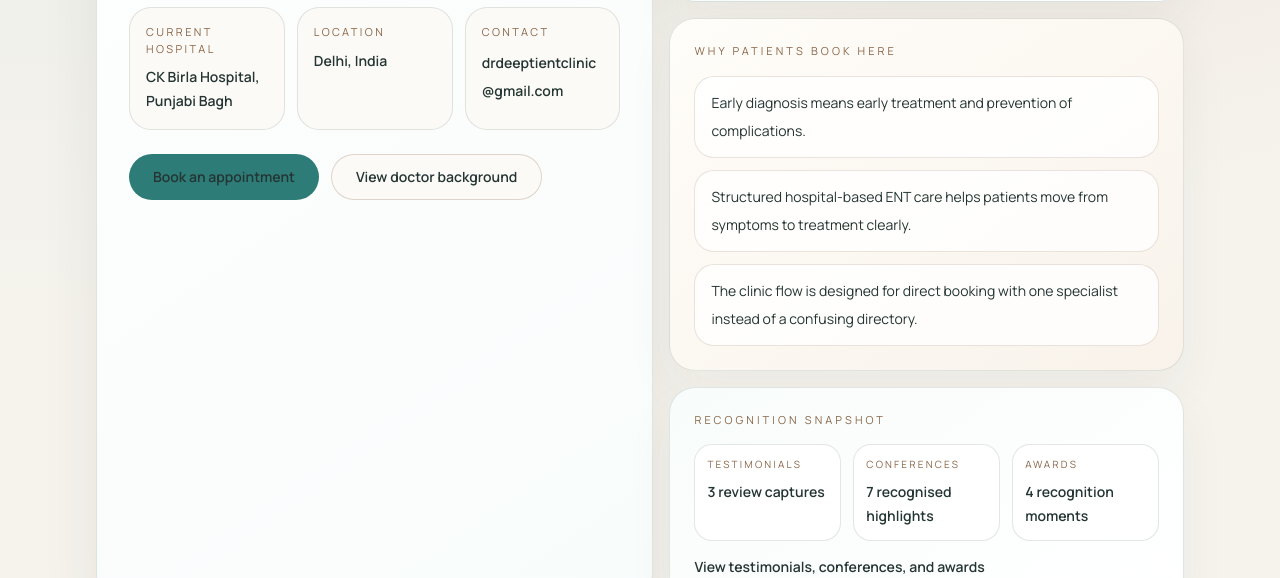
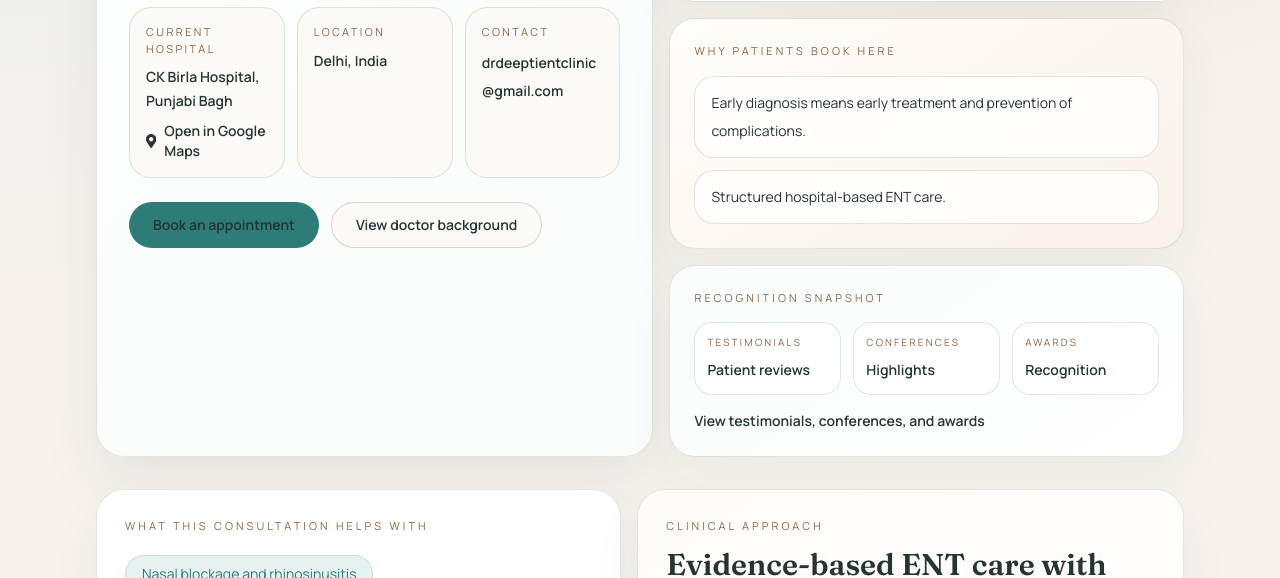
Before and after one commit to CodinGakpo/DrDeeptiEnt, a React (Vite) app in the folder frontend/: page /doctors/1 in a window 1280 px wide. Shown: the part 820-1398 px from the top of the page. Built offline with nearby package versions, Linux system fonts and the light colour scheme; no server answers.

Commit message:
Text changes

```diff
--- a/frontend/src/pages/DoctorProfile.jsx
+++ b/frontend/src/pages/DoctorProfile.jsx
@@ -1,5 +1,6 @@
 import { useEffect } from "react";
 import { Link, useParams } from "react-router-dom";
+import { FaMapMarkerAlt } from "react-icons/fa";
 
 import { useBooking } from "../hooks/useBooking";
 import { formatDateLabel } from "../utils/formatters";
@@ -73,6 +74,15 @@ export default function DoctorProfile() {
               <p className="mt-2 text-sm font-semibold leading-6 text-[var(--color-ink)]">
                 {doctor.currentPracticeShort}
               </p>
+              <a
+                className="mt-2 inline-flex items-center gap-2 text-sm font-semibold text-[var(--color-cyan-deep)] transition hover:text-[var(--color-wood-deep)]"
+                href={doctor.currentPracticeMapUrl}
+                rel="noreferrer"
+                target="_blank"
+              >
+                <FaMapMarkerAlt aria-hidden="true" />
+                Open in Google Maps
+              </a>
             </div>
 
             <div className="rounded-[22px] border border-[var(--color-line)] bg-[var(--color-paper-soft)] p-4">
--- a/frontend/src/pages/Home.jsx
+++ b/frontend/src/pages/Home.jsx
@@ -1,5 +1,6 @@
 import { useEffect } from "react";
 import { Link } from "react-router-dom";
+import { FaMapMarkerAlt } from "react-icons/fa";
 
 import { useBooking } from "../hooks/useBooking";
 import { formatShortDate } from "../utils/formatters";
@@ -70,6 +71,15 @@ export default function Home() {
               <p className="mt-2 text-sm font-semibold leading-6 text-[var(--color-ink)]">
                 {doctor.currentPractice}
               </p>
+              <a
+                className="mt-2 inline-flex items-center gap-2 text-sm font-semibold text-[var(--color-cyan-deep)] transition hover:text-[var(--color-wood-deep)]"
+                href={doctor.currentPracticeMapUrl}
+                rel="noreferrer"
+                target="_blank"
+              >
+                <FaMapMarkerAlt aria-hidden="true" />
+                Open in Google Maps
+              </a>
             </div>
 
             <div className="rounded-[22px] bg-[var(--color-paper-soft)] px-4 py-4">
@@ -195,7 +205,7 @@ export default function Home() {
               className="inline-flex w-full items-center justify-center rounded-full border border-[rgba(138,102,72,0.26)] bg-[var(--color-paper-soft)] px-6 py-3 text-sm font-semibold text-[var(--color-wood-deep)] transition hover:bg-[var(--color-wood-soft)] sm:w-auto"
               href="#patient-guidance"
             >
-              Read patient guidance
+              Patient Education
             </a>
           </div>
         </div>
@@ -224,10 +234,6 @@ export default function Home() {
           <p className="text-[11px] uppercase tracking-[0.28em] text-[var(--color-wood)]">
             Professional background
           </p>
-          <h2 className="mt-3 font-serif text-3xl text-[var(--color-ink)]">
-            A concise view of hospital experience before you go deeper into the full profile.
-          </h2>
-
           <div className="mt-5 space-y-4">
             {featuredTimeline.map((item) => (
               <article
--- a/frontend/src/utils/doctorProfiles.js
+++ b/frontend/src/utils/doctorProfiles.js
@@ -8,6 +8,8 @@ const doctorProfile = {
   specialtyLine: "ENT, Ear, Nose and Sinus Care",
   currentPractice: "CK Birla Hospital, Punjabi Bagh, New Delhi",
   currentPracticeShort: "CK Birla Hospital, Punjabi Bagh",
+  currentPracticeMapUrl:
+    "https://www.google.com/maps/search/?api=1&query=CK+Birla+Hospital+Punjabi+Bagh+New+Delhi",
   previousPractice: "Senior ENT Consultant at Max Healthcare, Delhi for 17 years",
   location: "Delhi, India",
   email: "drdeeptientclinic@gmail.com",
@@ -27,8 +29,7 @@ const doctorProfile = {
   ],
   whyBookNow: [
     "Early diagnosis means early treatment and prevention of complications.",
-    "Structured hospital-based ENT care helps patients move from symptoms to treatment clearly.",
-    "The clinic flow is designed for direct booking with one specialist instead of a confusing directory.",
+    "Structured hospital-based ENT care.",
   ],
   focusAreas: [
     "Nasal blockage and rhinosinusitis",
--- a/frontend/src/utils/mediaGallery.js
+++ b/frontend/src/utils/mediaGallery.js
@@ -99,15 +99,15 @@ export const awards = [
 export const recognitionHighlights = [
   {
     label: "Testimonials",
-    value: `${testimonials.length} review captures`,
+    value: "Patient reviews",
   },
   {
     label: "Conferences",
-    value: `${conferences.length} recognised highlights`,
+    value: "Highlights",
   },
   {
     label: "Awards",
-    value: `${awards.length} recognition moments`,
+    value: "Recognition",
   },
 ];
 
```
